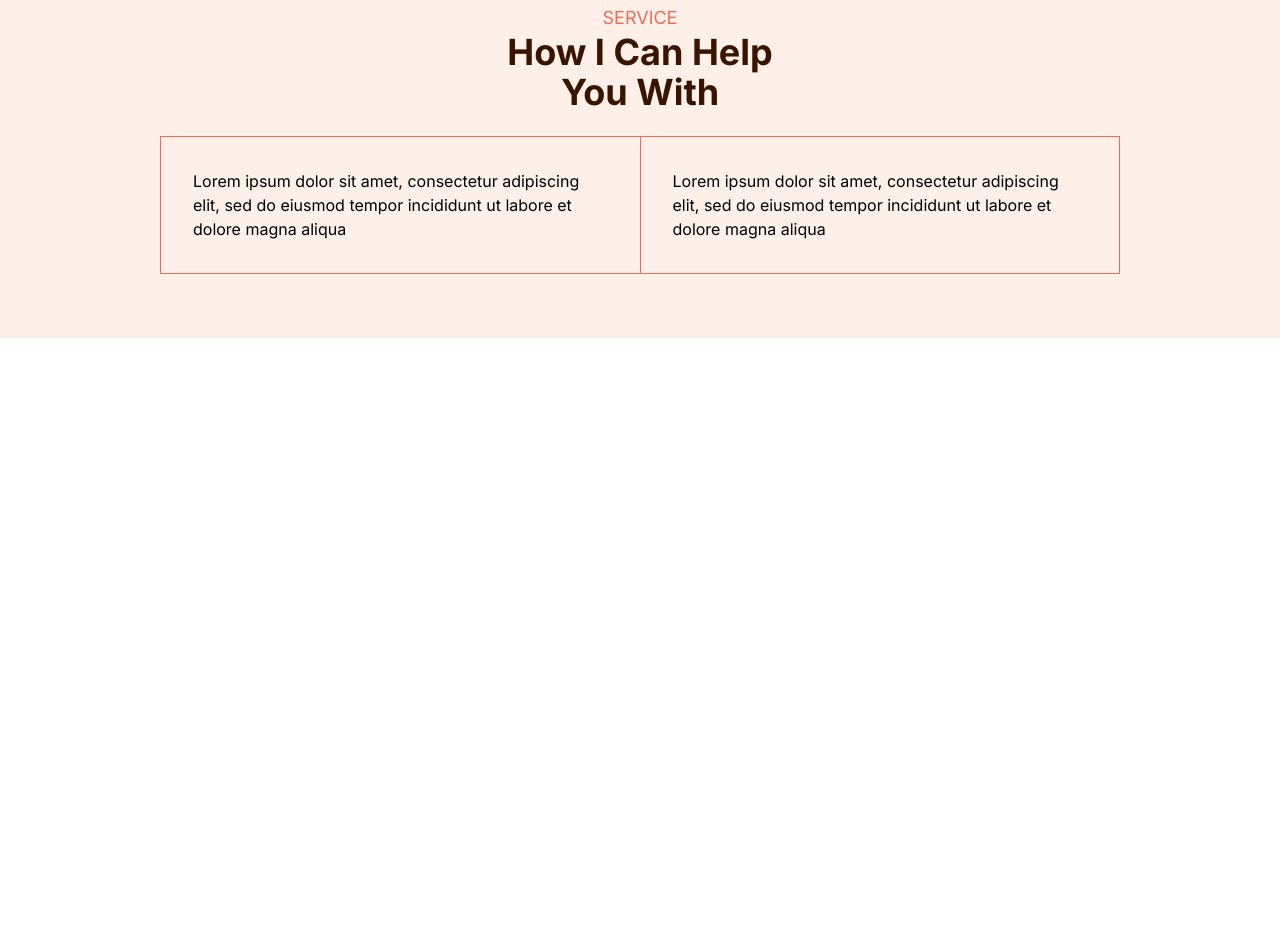
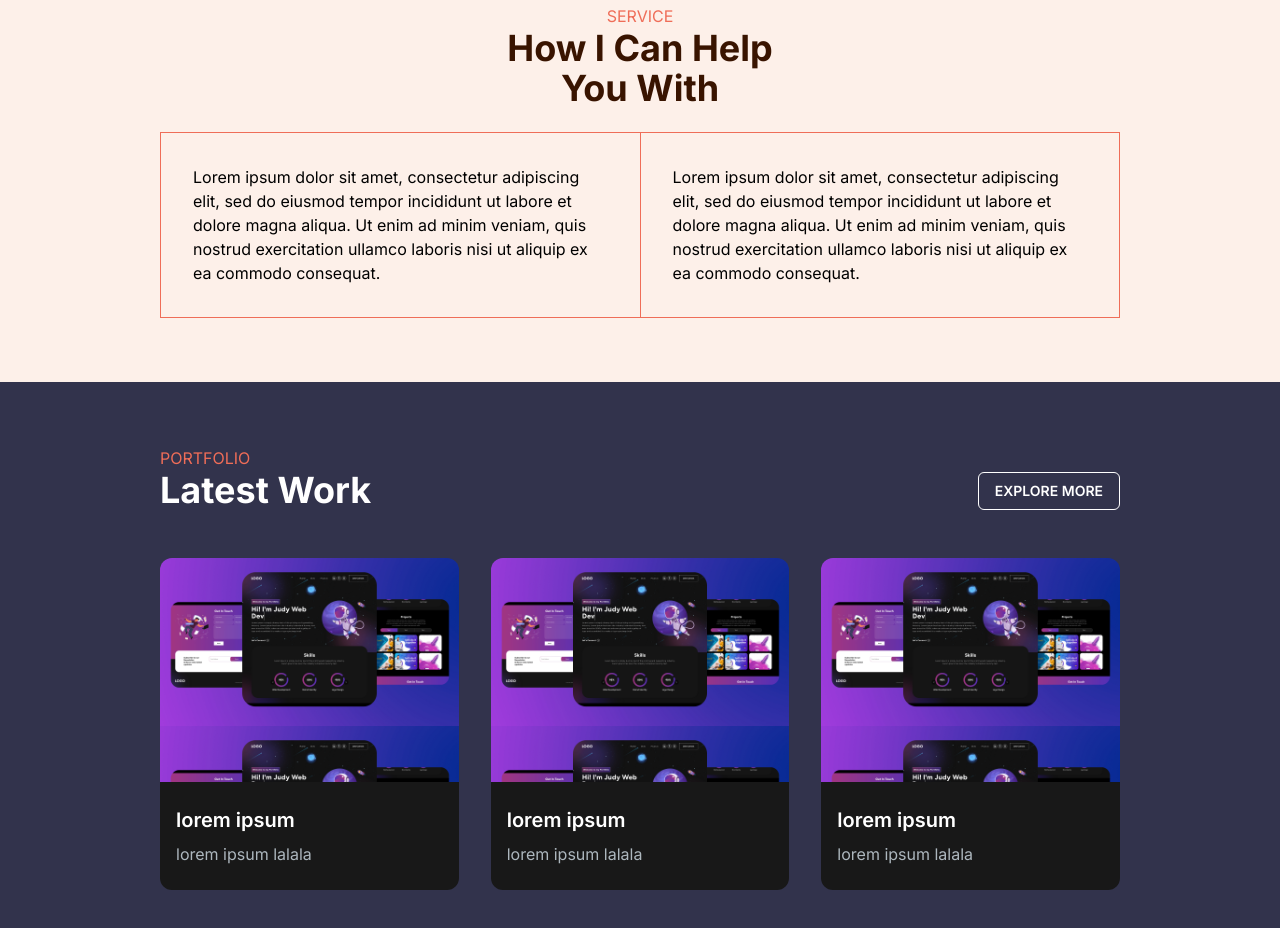
Before and after one commit to shabrina12/My-Portfolio, a Next.js app: page / in a window 1280 px wide. Shown: the part 980-1908 px from the top of the page. Before the commit the page ends 1318 px from the top, so only its background shows below. Built offline with nearby package versions, Linux system fonts and the light colour scheme.

Commit message:
add projects section

```diff
--- a/app/page.js
+++ b/app/page.js
@@ -2,6 +2,7 @@ import Image from 'next/image'
 import HeroSection from '@/components/HeroSection'
 import Navbar from '@components/Navbar'
 import ServiceSection from '@components/ServiceSection'
+import ProjectSection from '@components/ProjectSection'
 
 export default function Home() {
   return (
@@ -9,6 +10,7 @@ export default function Home() {
       <Navbar />
       <HeroSection />
       <ServiceSection />
+      <ProjectSection />
     </main>
   )
 }
--- a/components/HeroSection.jsx
+++ b/components/HeroSection.jsx
@@ -17,7 +17,7 @@ const HeroSection = () => {
             <TypeAnimation
               sequence={[
                 // Same substring at the start will only be typed out once, initially
-                'Shabrina',
+                'Shabrina Putri',
                 1000, // wait 1s before replacing "Mice" with "Hamsters"
                 'Web Developer',
                 1000
@@ -43,7 +43,7 @@ const HeroSection = () => {
         </div>
       </div>
 
-      <div className='m-8 py-6 text-center flex justify-center'>
+      <div className='lg:m-8 py-6 text-center flex justify-center'>
         <div className='w-1/2'>
           <p style={fraunces.style} className='text-white text-xl lg:text-3xl leading-8'>Currently <span className='text-[#F7CC47]'>@ BTPN Indonesia</span>.
           And I'm here to help you move your business forward with design,
--- a/components/Navbar.jsx
+++ b/components/Navbar.jsx
@@ -24,7 +24,7 @@ const Navbar = () => {
   const [navbarOpen, setNavbarOpen] = useState(false);
 
   return (
-    <nav className='fixed left-0 right-0 z-10 bg-[#32334C] text-white px-36 py-6'>
+    <nav className='fixed left-0 right-0 z-10 bg-[#32334C] text-white sm:px-12 lg:px-36 py-6'>
         <div className='flex flex-wrap items-center justify-between mx-auto px-4'>
             <Link href={"/"} className='text-2xl md:text-4xl font-semibold'>
                 Put.
--- /dev/null
+++ b/components/ProjectCard.jsx
@@ -0,0 +1,31 @@
+import React from 'react'
+import { CodeBracketIcon, EyeIcon } from '@heroicons/react/24/outline'
+import Link from 'next/link'
+
+const ProjectCard = ({ imgUrl, title, desc, gitUrl, previewUrl }) => {
+  return (
+    <div>
+        <div
+        className='h-56 rounded-t-xl relative group'
+        style={{ background: `url(${imgUrl})`, backgroundSize: 'contain'}}>
+
+            <div className='overlay rounded-t-xl items-center justify-center absolute top-0 left-0 w-full h-full bg-[#181818] bg-opacity-0 hidden group-hover:flex group-hover:bg-opacity-80 transition-all duration-500'>
+                <Link href={gitUrl} className='h-14 w-14 mr-8 border-2 relative rounded-full border-[#ADB7BE] hover:border-white group/link'>
+                    <CodeBracketIcon className='h-10 w-10 text-[#ADB7BE] absolute top-1/2 left-1/2 transform -translate-x-1/2 -translate-y-1/2 cursor-pointer group-hover/link:text-white' />
+                </Link>
+
+                <Link href={previewUrl} className='h-14 w-14 border-2 relative rounded-full border-[#ADB7BE] hover:border-white group/link'>
+                    <EyeIcon className='h-10 w-10 text-[#ADB7BE] absolute top-1/2 left-1/2 transform -translate-x-1/2 -translate-y-1/2 cursor-pointer group-hover/link:text-white' />
+                </Link>
+            </div>
+        </div>
+
+        <div className='text-white rounded-b-xl bg-[#181818] py-6 px-4'>
+            <h5 className='text-xl font-semibold mb-2'>{title}</h5>
+            <p className='text-[#ADB7BE]'>{desc}</p>
+        </div>
+    </div>
+  )
+}
+
+export default ProjectCard
--- /dev/null
+++ b/components/ProjectSection.jsx
@@ -0,0 +1,54 @@
+import React from 'react'
+import ProjectCard from './ProjectCard'
+
+const projectsData = [
+    {
+        id: 1,
+        title: 'lorem ipsum',
+        desc: 'lorem ipsum lalala',
+        image: "1.png",
+        tag: ["All", "Web"],
+        git: "https://github.com/shabrina12/FullStack-Ecommerce-Clothing-Web",
+        preview: "https://full-stack-ecommerce-clothing-web.vercel.app/"
+    },
+    {
+        id: 2,
+        title: 'lorem ipsum',
+        desc: 'lorem ipsum lalala',
+        image: "1.png",
+        tag: ["All", "Web"],
+        git: "https://github.com/shabrina12/Vangia-Front-End-Web",
+        preview: "https://vangia-front-end-web-git-main-shabrina12.vercel.app/"
+    },
+    {
+        id: 3,
+        title: 'lorem ipsum',
+        desc: 'lorem ipsum lalala',
+        image: "1.png",
+        tag: ["All", "Web"],
+        git: "https://github.com/shabrina12/BEU-Music-Front-End-Landing-Page",
+        preview: "https://beu-music-front-end-web.vercel.app/"
+    },
+]
+
+const ProjectSection = () => {
+  return (
+    <section className='bg-[#32334C] text-white p-16'>
+        <div className='lg:mx-24 sm:mb-8 flex justify-between items-end'>
+            <div>
+                <h4 className='text-[#EF6D58]'>PORTFOLIO</h4>
+                <h1 className='text-4xl font-bold'>Latest Work</h1>
+            </div>
+            <div>
+                <button className='text-sm font-semibold border-[1px] border-white rounded-md px-4 py-2'>EXPLORE MORE</button>
+            </div>
+        </div>
+
+        <div className='lg:mx-24 lg:my-12 grid md:grid-cols-2 lg:grid-cols-3 gap-8'>
+            {projectsData.map((project) => <ProjectCard key={project.id} title={project.title} desc={project.desc} imgUrl={project.image} gitUrl={project.git} previewUrl={project.preview} />)}
+        </div>
+    </section>
+  )
+}
+
+export default ProjectSection
--- a/components/ServiceSection.jsx
+++ b/components/ServiceSection.jsx
@@ -3,15 +3,15 @@ import React from 'react'
 const ServiceSection = () => {
   return (
     <section className='bg-[#fdf0e9] p-16'>
-        <h4 className='text-lg text-center text-[#EF6D58]'>SERVICE</h4>
+        <h4 className='text-center text-[#EF6D58]'>SERVICE</h4>
         <h1 className='text-[#391400] text-4xl font-bold text-center'>How I Can Help<br/> You With</h1>
-        <div className='mt-6 mx-24 flex'>
+        <div className='mt-6 lg:mx-24 flex sm:flex-col md:flex-row'>
             <div className='p-8 border-solid border-[1px] border-[#EF6D58]'>
-            Lorem ipsum dolor sit amet, consectetur adipiscing elit, sed do eiusmod tempor incididunt ut labore et dolore magna aliqua
+            Lorem ipsum dolor sit amet, consectetur adipiscing elit, sed do eiusmod tempor incididunt ut labore et dolore magna aliqua. Ut enim ad minim veniam, quis nostrud exercitation ullamco laboris nisi ut aliquip ex ea commodo consequat.
             </div>
 
-            <div className='p-8 border-solid border-[1px] border-[#EF6D58] border-l-0'>
-            Lorem ipsum dolor sit amet, consectetur adipiscing elit, sed do eiusmod tempor incididunt ut labore et dolore magna aliqua
+            <div className='p-8 border-solid border-[1px] border-[#EF6D58] sm:border-t-0 md:border-l-0 md:border-t-[1px]'>
+            Lorem ipsum dolor sit amet, consectetur adipiscing elit, sed do eiusmod tempor incididunt ut labore et dolore magna aliqua. Ut enim ad minim veniam, quis nostrud exercitation ullamco laboris nisi ut aliquip ex ea commodo consequat.
             </div>
         </div>
     </section>
```
Also changed, not shown: public/1.png (added).
